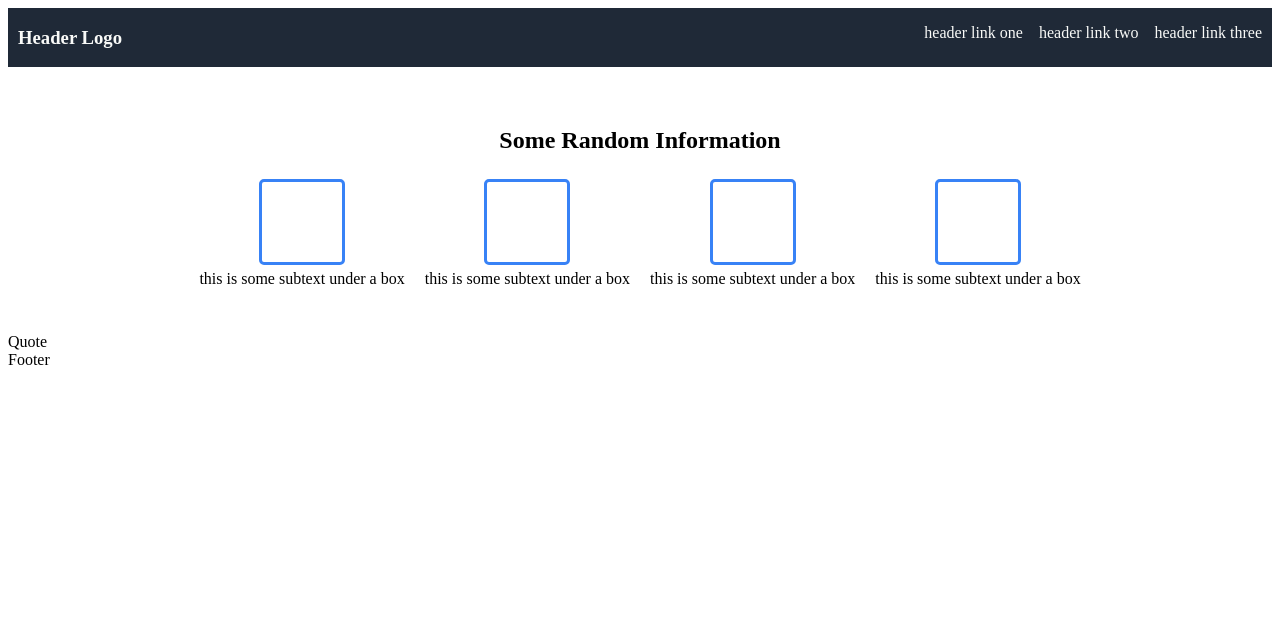
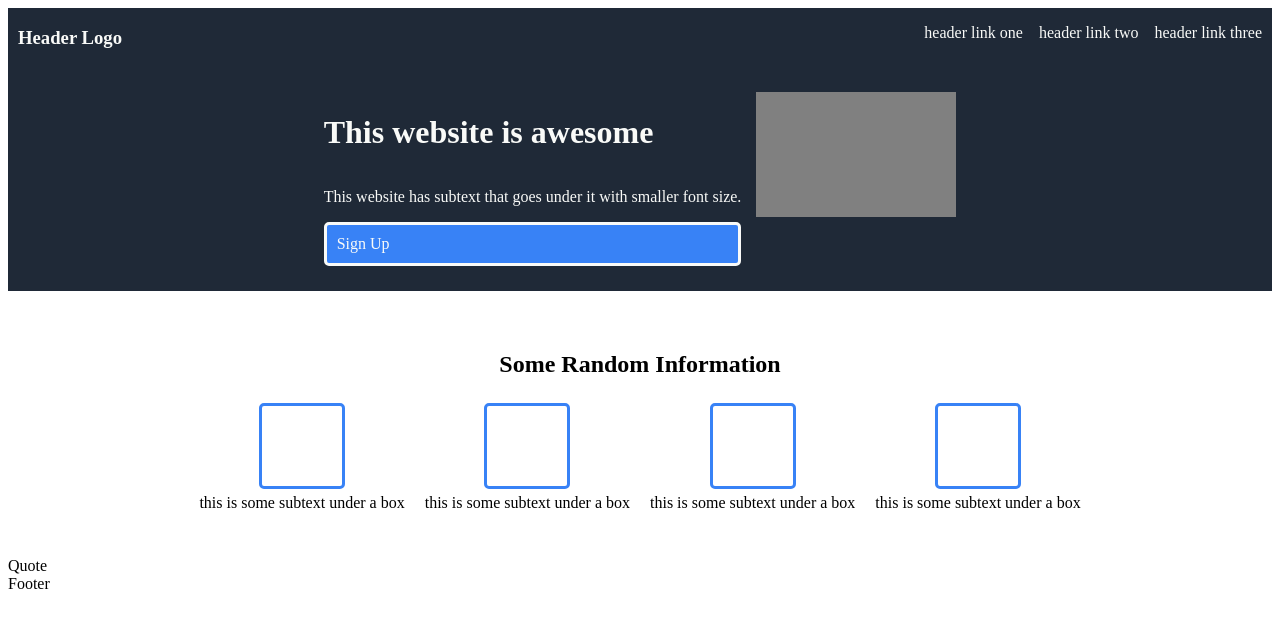
Before and after one commit to ajsperanza12/odin-landing, a plain HTML site: page index.html in a window 1280 px wide. Drawn offline with Linux system fonts and the light colour scheme.

Commit message:
Build top section flex boxes

```diff
--- a/index.html
+++ b/index.html
@@ -16,6 +16,14 @@
                 <li>header link two</li>
                 <li>header link three</li>
             </ul>
+        </div>
+        <div class="top-container">
+            <div class="top-text-container">
+                <h1>This website is awesome</h1>
+                <p>This website has subtext that goes under it with smaller font size.</p>
+                <div class="sign-up-button">Sign Up</div>
+            </div>
+            <div class="top-box"></div>
         </div>
     </div>
 
--- a/style.css
+++ b/style.css
@@ -3,19 +3,47 @@
     flex-direction: column;
 }
 
+.top-section {
+    background-color: #1f2937;
+    color: #f9faf8;
+}
+
 .top-bar {
     display: flex;
     justify-content: space-between;
-    background-color: #1f2937;
     padding-left: 10px;
     padding-right: 10px;
-    color: #f9faf8;
 }
 
 .top-links {
     list-style-type: none;
     gap: 16px;
     display: flex;
+}
+
+.top-container {
+    display: flex;
+    justify-content: center;
+    padding: 25px;
+    gap: 15px;
+}
+
+.top-text-container {
+    display: flex;
+    flex-direction: column;
+}
+
+.sign-up-button {
+    background-color: #3882F6;
+    padding: 10px;
+    border-style: solid;
+    border-radius: 5px;
+}
+
+.top-box {
+    background-color: gray;
+    width: 200px;
+    height: 125px;
 }
 
 .image-section {
```
